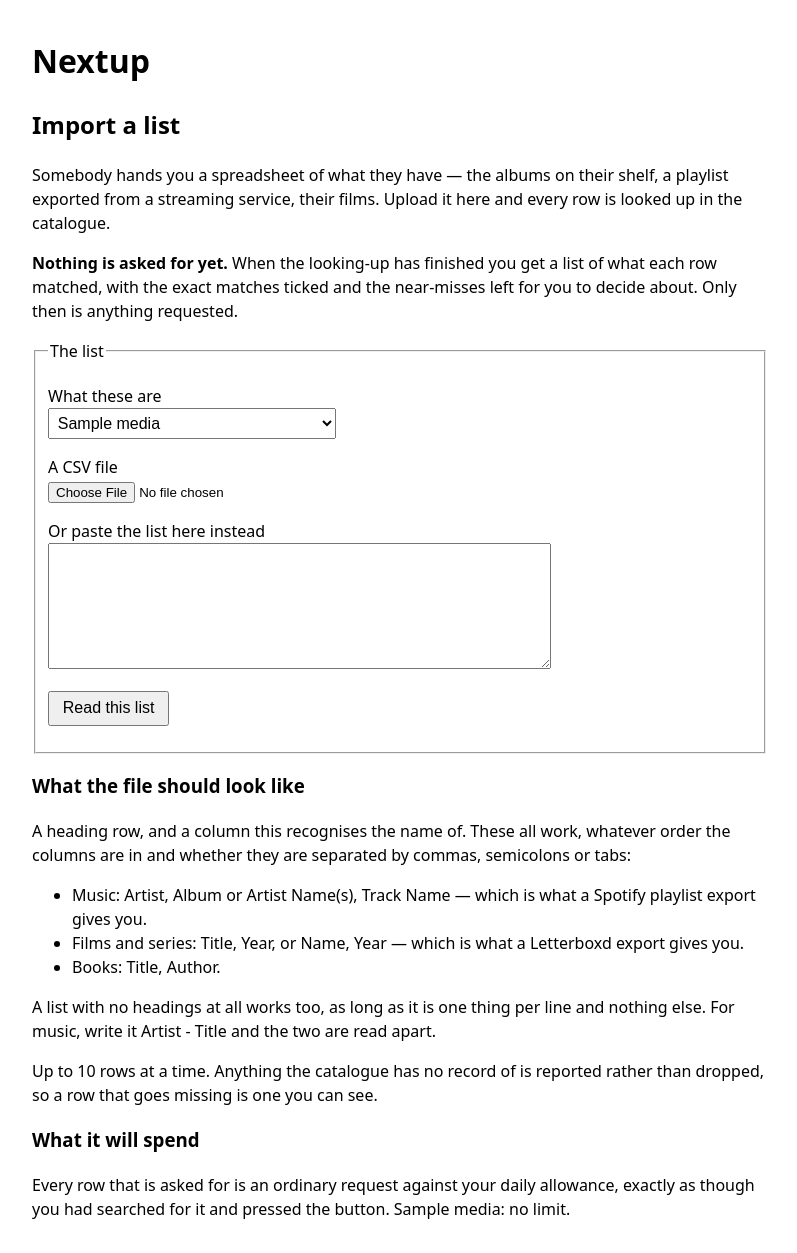
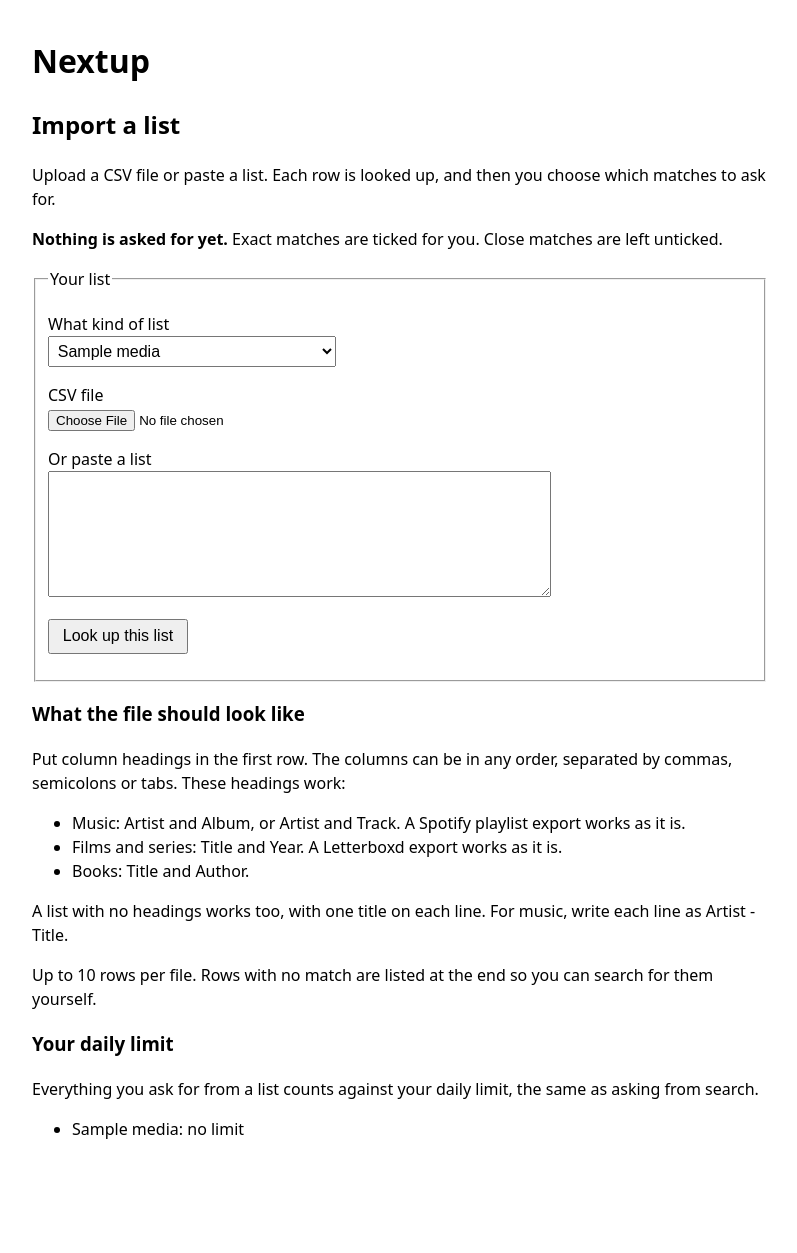
Before and after one commit to matalvernaz/nextup, a FastAPI app: template app/templates/import.html in a window 1280 px wide. Shown: the whole page, without its empty margins (240-1037 px from the left). After the commit the page ends 1139 px from the top, so only its background shows below. Run offline with FastAPI, Linux system fonts and the light colour scheme; the template is opened without the code that fills it: most values are stand-ins (such as "Sample title", 1, 10 or a date in 2020); data that the repository does not hold is empty; parts of the project's set-up code (start-up, migrations or seed data) failed here and were passed over.

Commit message:
Import reads a file with one known heading, and says less to explain itself
The 09-23 audit fix (0e3fc54) read any file whose first row named fewer than
two known headings as one title per line, heading row included. A Title,Rating
file, which worked before that, asked the catalogue for films called "Dune,5"
and for one called "Title,Rating". One known heading now makes the first row a
heading row, and the plain one-title-per-line reading is kept for files with
no known heading at all, which is what the audit fix was for. Film, Book,
Show, Movies and similar headings people type themselves are recognised too.

A file whose lines end in a bare carriage return, and one with a quote that
never closes, raised csv.Error out of the upload and gave a 500. The first is
read now; the second is refused with the line to look at.

The review page said "3 seriess" for a list of series, and listed a row whose
search failed under no match without saying why. Both fixed. A refused upload
is now logged with its reason and headings.

The wording on both import pages and in the messages the API passes on to
EchoFin is rewritten to be shorter and plainer. Same structure: the counts
are still a list, and each tick box still carries the match and the file's
line in one label.

Run against the unfixed code, the new checks fail:

  FAIL a file with a title column and columns this does not know reads the
    title column, not whole lines: ['Title,Rating', 'Dune,5', 'Alien,4']
    != ['Dune', 'Alien']
  FAIL a file headed 'Film,Year' reads its columns:
    [('Film,Year', '', ''), ('Dune,2021', '', '')] != [('Dune', '', '2021')]
  FAIL a file whose lines end in a bare carriage return is read, with its
    line numbers intact: "Error: new-line character seen in unquoted field"
  FAIL a file the csv module gives up on is refused with a sentence, not
    Error: field larger than field limit (131072)
  FAIL a file whose lines end in a bare carriage return is accepted: 500 != 303
  FAIL a file with a quote that never closes comes back to the form: 500 != 303
  FAIL and counts them as series, not seriess
  FAIL a row whose search failed says so, rather than reading as a title the
    catalogue does not have

imports 70 passed 9 failed, import page 36 passed 9 failed unfixed (the rest
are the changed wording); 79 and 45 passed with the fix, all 64 files green.

```diff
--- a/app/main.py
+++ b/app/main.py
@@ -979,15 +979,13 @@ def get_import_batch(request: Request, import_id: str, msg: str = ""):
         context={
             "user": user, "batch": batch, "groups": grouped,
             "message": msg,
-            "medium_label": (media.get(batch["medium"]) or
-                             media.Medium(batch["medium"], batch["medium"],
-                                          (), 0, ())).label,
             # Only worth working out where there is a button to press.
             "covered": imports.affordable(user, batch, lines) if ready else 0,
             "ticked": len(lines),
             "hit_label": imports.hit_label,
             "states": {"matched": imports.MATCHED, "uncertain": imports.UNCERTAIN,
                        "held": imports.HELD, "missing": imports.MISSING},
+            "no_match": imports.NO_MATCH,
         })
 
 
--- a/app/templates/import.html
+++ b/app/templates/import.html
@@ -5,24 +5,21 @@
 <h2>Import a list</h2>
 
 {% if not media %}
-<p>No acquisition tool is configured, so there is nothing this server can be
-asked for yet. There is nowhere for a list to go.</p>
+<p>Nothing can be asked for on this server yet, so there is nowhere for a
+list to go.</p>
 {% else %}
 
-<p>Somebody hands you a spreadsheet of what they have — the albums on their
-shelf, a playlist exported from a streaming service, their films. Upload it
-here and every row is looked up in the catalogue.</p>
+<p>Upload a CSV file or paste a list. Each row is looked up, and then you
+choose which matches to ask for.</p>
 
-<p><strong>Nothing is asked for yet.</strong> When the looking-up has
-finished you get a list of what each row matched, with the exact matches
-ticked and the near-misses left for you to decide about. Only then is
-anything requested.</p>
+<p><strong>Nothing is asked for yet.</strong> Exact matches are ticked for
+you. Close matches are left unticked.</p>
 
 <form method="post" action="/import" enctype="multipart/form-data">
   <fieldset>
-    <legend>The list</legend>
+    <legend>Your list</legend>
     <p>
-      <label for="medium">What these are</label><br>
+      <label for="medium">What kind of list</label><br>
       <select id="medium" name="medium">
         {% for m in media %}
         <option value="{{ m.key }}">{{ m.label }}</option>
@@ -38,69 +35,67 @@ anything requested.</p>
     #}
     {% if media | selectattr('key', 'equalto', 'music') | first %}
     <fieldset>
-      <legend>If these are music, what are they?</legend>
+      <legend>For music, each row is</legend>
       <p>
         <input type="radio" id="unit-guess" name="unit" value="" checked>
-        <label for="unit-guess">Work it out from the column headings</label>
+        <label for="unit-guess">Whatever the column headings say</label>
       </p>
       <p>
         <input type="radio" id="unit-album" name="unit" value="album">
-        <label for="unit-album">Albums</label>
+        <label for="unit-album">An album</label>
       </p>
       <p>
         <input type="radio" id="unit-track" name="unit" value="track">
-        <label for="unit-track">Tracks</label>
+        <label for="unit-track">A track</label>
       </p>
       <p>
         <input type="radio" id="unit-artist" name="unit" value="artist">
-        <label for="unit-artist">Artists — every one is a whole discography</label>
+        <label for="unit-artist">An artist (their whole discography)</label>
       </p>
     </fieldset>
     {% endif %}
     <p>
-      <label for="listing">A CSV file</label><br>
+      <label for="listing">CSV file</label><br>
       <input type="file" id="listing" name="listing" accept=".csv,.tsv,.txt,text/csv,text/plain">
     </p>
     <p>
-      <label for="pasted">Or paste the list here instead</label><br>
+      <label for="pasted">Or paste a list</label><br>
       <textarea id="pasted" name="pasted" rows="8" cols="60"></textarea>
     </p>
-    <p><button type="submit">Read this list</button></p>
+    <p><button type="submit">Look up this list</button></p>
   </fieldset>
 </form>
 
 <h3>What the file should look like</h3>
 
-<p>A heading row, and a column this recognises the name of. These all work,
-whatever order the columns are in and whether they are separated by commas,
-semicolons or tabs:</p>
+<p>Put column headings in the first row. The columns can be in any order,
+separated by commas, semicolons or tabs. These headings work:</p>
 
 <ul>
-  <li>Music: <span class="example">Artist, Album</span> or
-    <span class="example">Artist Name(s), Track Name</span> — which is what
-    a Spotify playlist export gives you.</li>
-  <li>Films and series: <span class="example">Title, Year</span>, or
-    <span class="example">Name, Year</span> — which is what a Letterboxd
-    export gives you.</li>
-  <li>Books: <span class="example">Title, Author</span>.</li>
+  <li>Music: Artist and Album, or Artist and Track. A Spotify playlist export
+    works as it is.</li>
+  <li>Films and series: Title and Year. A Letterboxd export works as it
+    is.</li>
+  <li>Books: Title and Author.</li>
 </ul>
 
-<p>A list with no headings at all works too, as long as it is one thing per
-line and nothing else. For music, write it
-<span class="example">Artist - Title</span> and the two are read apart.</p>
+<p>A list with no headings works too, with one title on each line. For music,
+write each line as Artist - Title.</p>
 
-<p>Up to {{ max_rows }} rows at a time. Anything the catalogue has no record
-of is reported rather than dropped, so a row that goes missing is one you can
-see.</p>
+<p>Up to {{ max_rows }} rows per file. Rows with no match are listed at the
+end so you can search for them yourself.</p>
 
-<h3>What it will spend</h3>
+<h3>Your daily limit</h3>
 
-<p>Every row that is asked for is an ordinary request against your daily
-allowance, exactly as though you had searched for it and pressed the button.
-{% for m in media %}
-{%- set left = allowance.get(m.key) -%}
-{{ m.label }}: {% if left is none %}no limit{% else %}{{ left }} left today{% endif %}.
-{% endfor %}</p>
+<p>Everything you ask for from a list counts against your daily limit, the
+same as asking from search.</p>
+
+<ul>
+  {% for m in media %}
+  {% set left = allowance.get(m.key) %}
+  <li>{{ m.label }}: {% if left is none %}no limit{% else %}{{ left }} left today{% endif %}</li>
+  {% endfor %}
+</ul>
 
 {% endif %}
 
```
Also changed, not shown: app/imports.py (+97 -53 lines), app/templates/import_batch.html (+53 -55 lines), tests/test_import_page.py (+54 -5 lines), tests/test_imports.py (+49 -1 lines), README.md.
